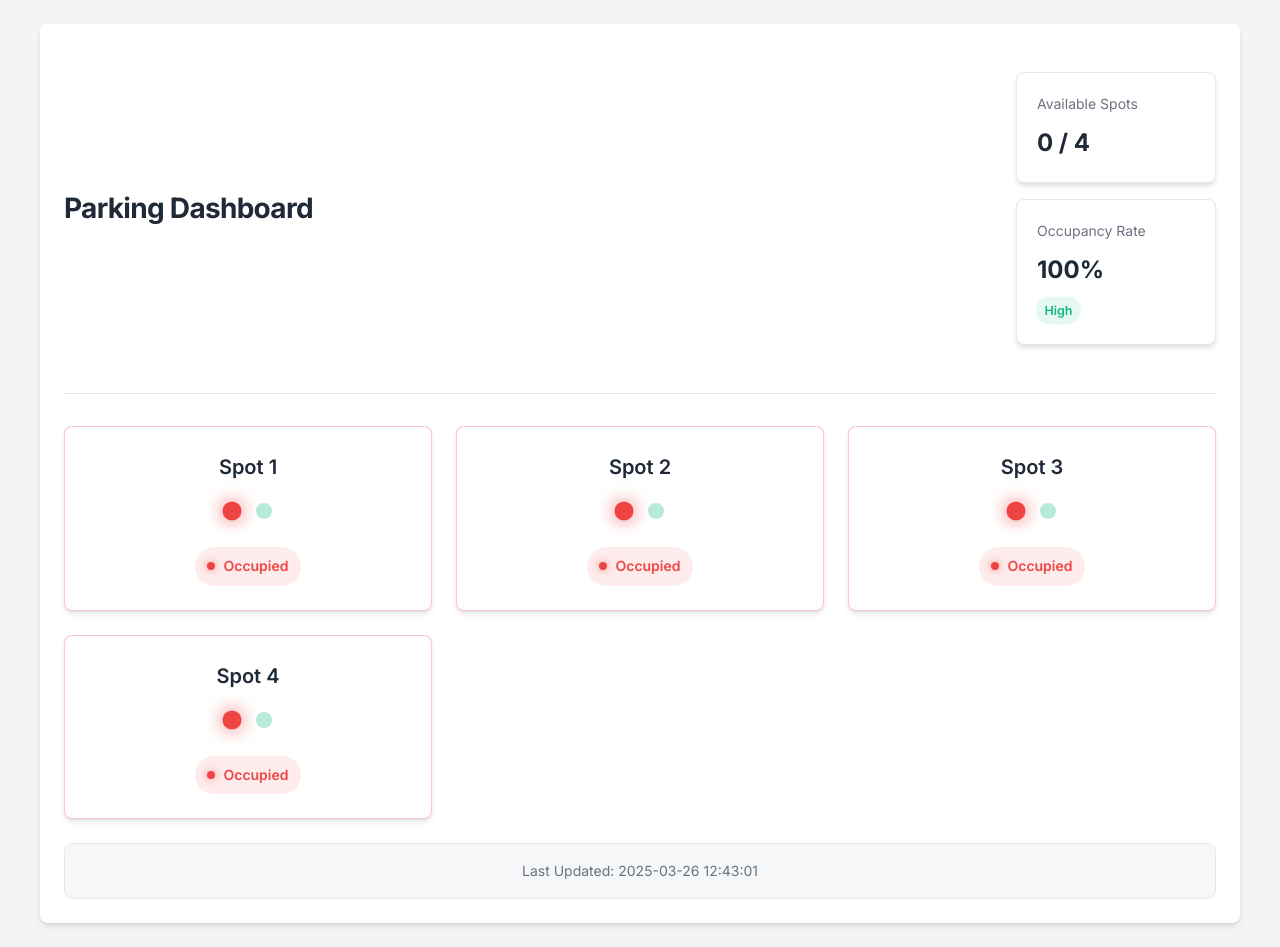
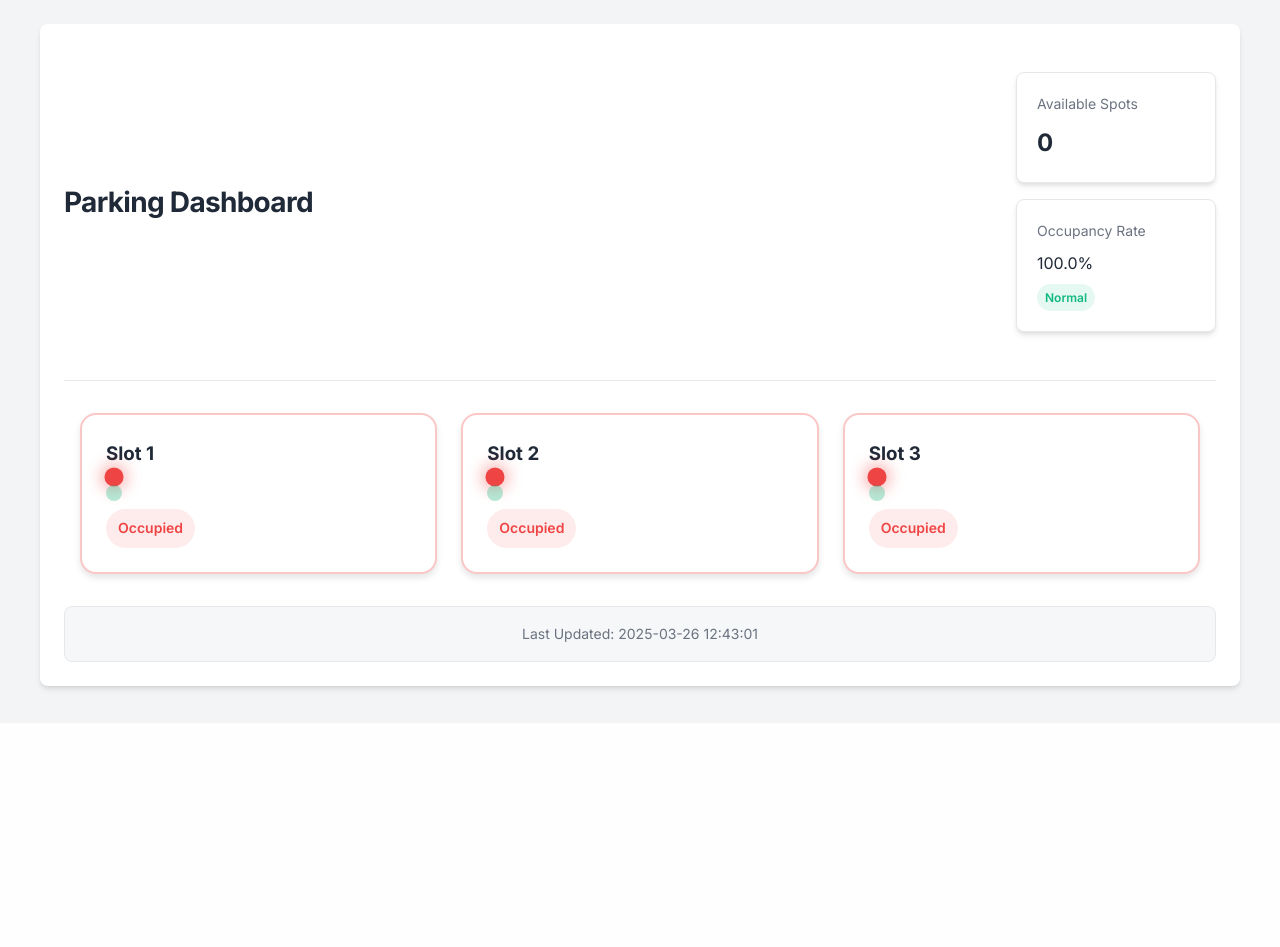
Before and after one commit to nirajumaretiya/smart-parking-system, a Flask app: page / in a window 1280 px wide. Shown: the part 77-1024 px from the top of the page. After the commit the page ends 772 px from the top, so only its background shows below. Run offline with Flask 3, Linux system fonts and the light colour scheme; the visitor is signed in with stand-in values (Sample User, id 1).

Commit message:
No commit

```diff
--- a/backup/app.py
+++ b/backup/app.py
@@ -20,19 +20,17 @@ class ParkingSystem:
         self.sensors = [
             {'trig': 17, 'echo': 27},  # Slot 1
             {'trig': 22, 'echo': 23},  # Slot 2
-            {'trig': 24, 'echo': 25},  # Slot 3
-            {'trig': 8, 'echo': 7}     # Slot 4
+            {'trig': 24, 'echo': 25}   # Slot 3
         ]
 
         self.leds = [
             {'red': 5, 'green': 6},    # Slot 1
             {'red': 12, 'green': 13},  # Slot 2
-            {'red': 19, 'green': 26},  # Slot 3
-            {'red': 16, 'green': 20}   # Slot 4
+            {'red': 19, 'green': 26}   # Slot 3
         ]
 
         self._setup_pins()
-        self.status = [False] * 4  # False = empty, True = occupied
+        self.status = [False] * 3  # False = empty, True = occupied
 
     def _setup_pins(self):
         for sensor in self.sensors:
--- a/backup/static/css/style.css
+++ b/backup/static/css/style.css
@@ -235,27 +235,23 @@ body {
 
 .parking-grid {
   display: grid;
-  grid-template-columns: repeat(auto-fit, minmax(280px, 1fr));
+  grid-template-columns: repeat(3, 1fr);
   gap: 1.5rem;
-  margin-bottom: 1.5rem;
+  margin: 2rem 0;
+  padding: 0 1rem;
 }
 
 .parking-slot {
-  background: var(--card-bg);
+  background: white;
+  border-radius: 1rem;
   padding: 1.5rem;
-  border-radius: var(--radius);
-  box-shadow: var(--shadow);
-  text-align: center;
-  transition: var(--transition);
-  border: 1px solid var(--border);
-  position: relative;
-  overflow: hidden;
+  box-shadow: 0 4px 6px rgba(0, 0, 0, 0.1);
+  transition: all 0.3s ease;
+  border: 2px solid rgba(16, 185, 129, 0.3);
 }
 
-.parking-slot:hover {
-  transform: translateY(-5px);
-  box-shadow: var(--shadow-lg);
-  border-color: var(--primary-light);
+.parking-slot.occupied {
+  border-color: rgba(239, 68, 68, 0.3);
 }
 
 .parking-slot h2 {
--- a/backup/templates/index.html
+++ b/backup/templates/index.html
@@ -29,11 +29,11 @@
             <div class="stats-container">
                 <div class="stat-card">
                     <span class="stat-title">Available Spots</span>
-                    <span class="stat-value" id="available-count">-</span>
+                    <span class="stat-value" id="available-spots">3</span>
                 </div>
                 <div class="stat-card">
                     <span class="stat-title">Occupancy Rate</span>
-                    <span class="stat-value" id="occupancy-rate">-</span>
+                    <span class="stat-value" id="occupancy-rate">0%</span>
                     <span class="stat-badge" id="occupancy-badge">Normal</span>
                 </div>
             </div>
@@ -41,98 +41,101 @@
 
         <!-- Parking Grid -->
         <div class="parking-grid">
-            {% for i in range(4) %}
-            <div class="parking-slot" id="slot-{{ i+1 }}">
-                <h2>Spot {{ i+1 }}</h2>
-                <div class="status-indicator">
-                    <div class="led red" id="red-{{ i+1 }}"></div>
-                    <div class="led green" id="green-{{ i+1 }}"></div>
+            <div class="parking-slot" data-slot="1">
+                <div class="slot-header">
+                    <h3>Slot 1</h3>
+                    <div class="led-indicator">
+                        <div class="led red"></div>
+                        <div class="led green"></div>
+                    </div>
                 </div>
-                <div class="status-pill" id="status-pill-{{ i+1 }}">
-                    <span class="indicator"></span>
-                    <span id="status-{{ i+1 }}">Checking...</span>
+                <div class="status-pill available">Available</div>
+            </div>
+
+            <div class="parking-slot" data-slot="2">
+                <div class="slot-header">
+                    <h3>Slot 2</h3>
+                    <div class="led-indicator">
+                        <div class="led red"></div>
+                        <div class="led green"></div>
+                    </div>
                 </div>
+                <div class="status-pill available">Available</div>
             </div>
-            {% endfor %}
+
+            <div class="parking-slot" data-slot="3">
+                <div class="slot-header">
+                    <h3>Slot 3</h3>
+                    <div class="led-indicator">
+                        <div class="led red"></div>
+                        <div class="led green"></div>
+                    </div>
+                </div>
+                <div class="status-pill available">Available</div>
+            </div>
         </div>
 
         <!-- System Status -->
         <div class="last-update">
             <div class="text-center text-sm text-gray-500">
-                Last Updated: <span id="timestamp" class="font-medium">-</span>
+                Last Updated: <span id="last-update" class="font-medium">Never</span>
             </div>
         </div>
     </main>
 </div>
 
 <script>
-function updateStatus() {
+function updateParkingStatus() {
     fetch('/api/status')
         .then(response => response.json())
         .then(data => {
-            // Update timestamp
-            document.getElementById('timestamp').textContent = data.timestamp;
-
-            // Count available spots
+            const slots = data.slots;
             let availableCount = 0;
 
-            // Update each slot
-            data.slots.forEach(slot => {
-                const slotId = slot.id;
-                const redLed = document.getElementById(`red-${slotId}`);
-                const greenLed = document.getElementById(`green-${slotId}`);
-                const statusText = document.getElementById(`status-${slotId}`);
-                const statusPill = document.getElementById(`status-pill-${slotId}`);
-                const slotElement = document.getElementById(`slot-${slotId}`);
-
-                // Reset classes
-                redLed.classList.remove('active');
-                greenLed.classList.remove('active');
-                statusPill.classList.remove('available', 'occupied');
+            slots.forEach(slot => {
+                const slotElement = document.querySelector(`[data-slot="${slot.id}"]`);
+                const statusPill = slotElement.querySelector('.status-pill');
+                const redLed = slotElement.querySelector('.led.red');
+                const greenLed = slotElement.querySelector('.led.green');
 
                 if (slot.occupied) {
+                    slotElement.classList.add('occupied');
+                    statusPill.textContent = 'Occupied';
+                    statusPill.className = 'status-pill occupied';
                     redLed.classList.add('active');
-                    statusText.textContent = 'Occupied';
-                    statusPill.classList.add('occupied');
-                    // Add subtle transition effect
-                    slotElement.style.borderColor = 'rgba(239, 68, 68, 0.3)';
+                    greenLed.classList.remove('active');
                 } else {
+                    slotElement.classList.remove('occupied');
+                    statusPill.textContent = 'Available';
+                    statusPill.className = 'status-pill available';
+                    redLed.classList.remove('active');
                     greenLed.classList.add('active');
-                    statusText.textContent = 'Available';
-                    statusPill.classList.add('available');
                     availableCount++;
-                    // Add subtle transition effect
-                    slotElement.style.borderColor = 'rgba(16, 185, 129, 0.3)';
                 }
             });
 
-            // Update stats
-            document.getElementById('available-count').textContent = `${availableCount} / ${data.slots.length}`;
-
-            const occupancyRate = Math.round(((data.slots.length - availableCount) / data.slots.length) * 100);
+            document.getElementById('available-spots').textContent = availableCount;
+            const occupancyRate = ((3 - availableCount) / 3 * 100).toFixed(1);
             document.getElementById('occupancy-rate').textContent = `${occupancyRate}%`;
 
-            const occupancyBadge = document.getElementById('occupancy-badge');
-            occupancyBadge.classList.remove('bg-green-100', 'text-green-800', 'bg-yellow-100', 'text-yellow-800', 'bg-red-100', 'text-red-800');
+            // Update occupancy rate color based on percentage
+            const occupancyElement = document.getElementById('occupancy-rate');
+            occupancyElement.className = '';
+            if (occupancyRate >= 80) {
+                occupancyElement.classList.add('high-occupancy');
+            } else if (occupancyRate >= 50) {
+                occupancyElement.classList.add('moderate-occupancy');
+            } else {
+                occupancyElement.classList.add('low-occupancy');
+            }
 
-            if (occupancyRate < 50) {
-                occupancyBadge.textContent = 'Low';
-                occupancyBadge.classList.add('bg-green-100', 'text-green-800');
-            } else if (occupancyRate < 80) {
-                occupancyBadge.textContent = 'Moderate';
-                occupancyBadge.classList.add('bg-yellow-100', 'text-yellow-800');
-            } else {
-                occupancyBadge.textContent = 'High';
-                occupancyBadge.classList.add('bg-red-100', 'text-red-800');
-                // Add pulse animation to indicate high occupancy
-                occupancyBadge.classList.add('pulse');
-            }
+            document.getElementById('last-update').textContent = data.timestamp;
         })
         .catch(error => console.error('Error:', error));
 }
 
 // Update status every second
-setInterval(updateStatus, 1000);
-updateStatus(); // Initial update
+setInterval(updateParkingStatus, 1000);
+updateParkingStatus(); // Initial update
 </script>
 {% endblock %}
```
